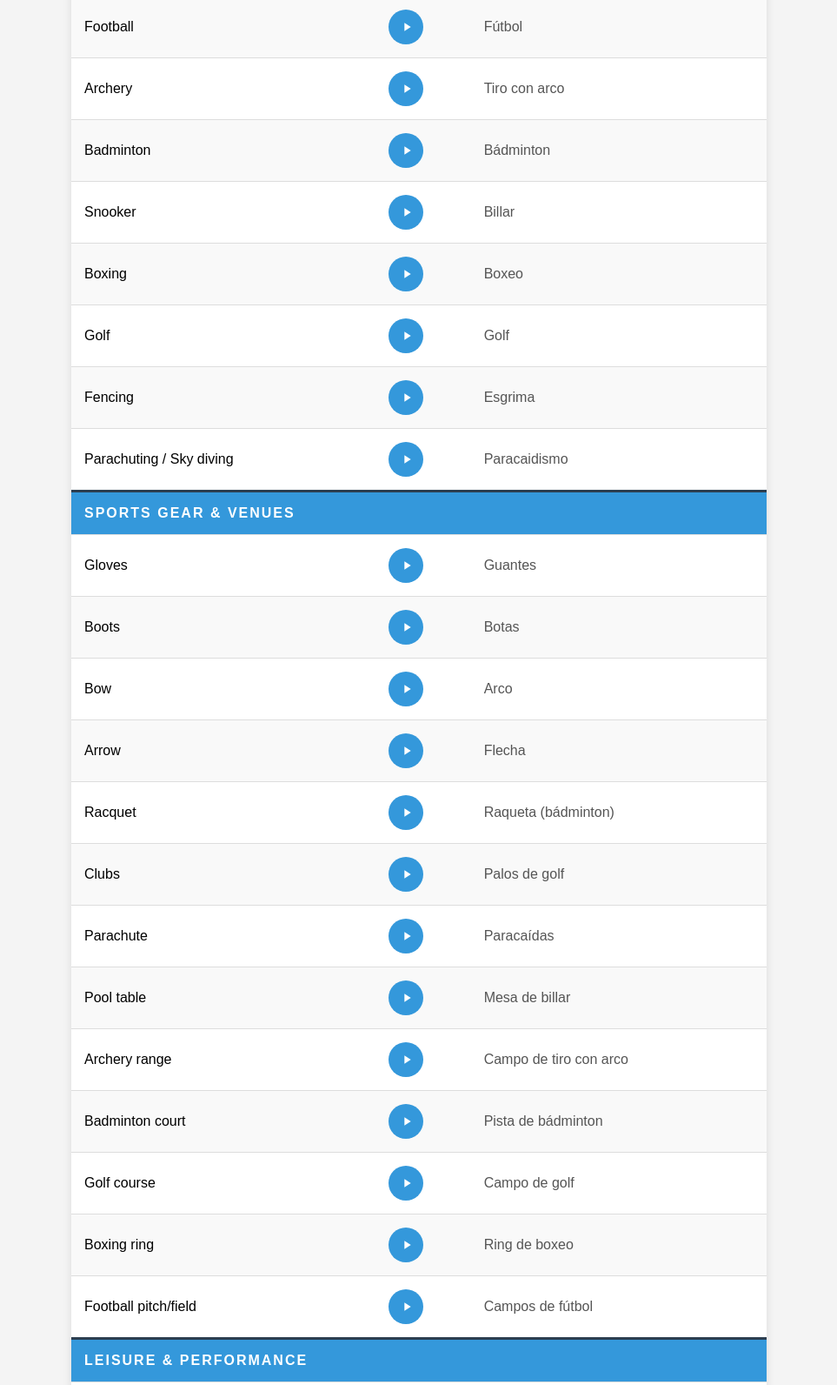
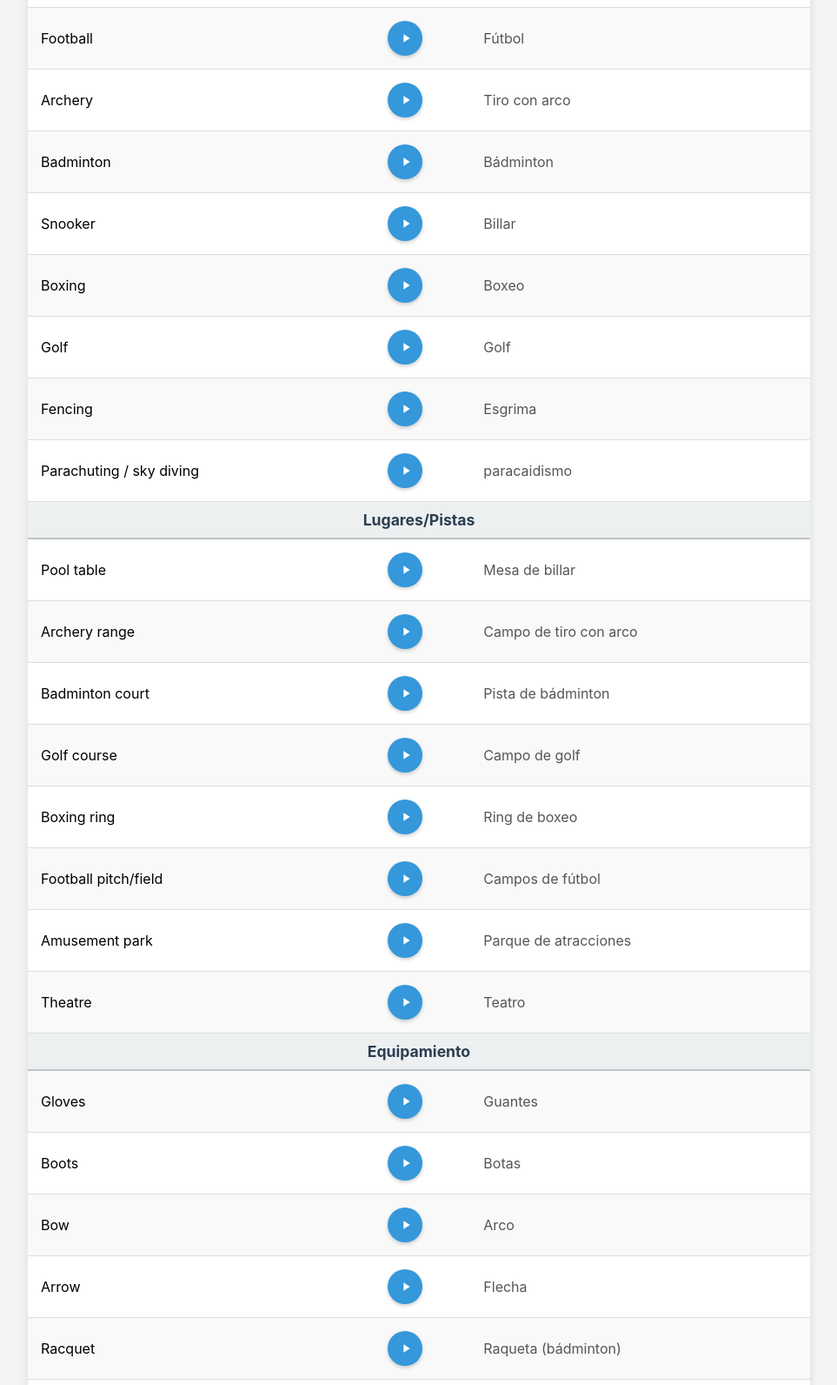
Before and after one commit to dtalentoweb-dot/Unit-3-vocabulary, a plain HTML site: page index.html in a window 1280 px wide. Shown: the part 840-2432 px from the top of the page at 87% size, without its empty margins (158-1121 px from the left). Drawn offline with Linux system fonts and the light colour scheme.

Commit message:
Update index.html

```diff
--- a/index.html
+++ b/index.html
@@ -5,17 +5,23 @@
 <meta name="viewport" content="width=device-width, initial-scale=1.0">
 <title>Vocabulario Deportes y Ocio</title>
 <style>
-    /* ESTILOS DE LA TABLA - Mismos estilos que el archivo original */
-    body { font-family: Arial, sans-serif; padding: 20px; background-color: #f4f4f4; }
+    /* ESTILOS BASE Y FUENTE */
+    body {
+        font-family: 'Inter', Arial, sans-serif;
+        padding: 20px;
+        background-color: #f4f4f4;
+    }
 
+    /* ESTILOS DE LA TABLA */
     .vocab-table {
         width: 100%;
-        max-width: 800px;
-        margin: 0 auto;
+        max-width: 900px;
+        margin: 20px auto;
         border-collapse: collapse;
         background-color: white;
-        box-shadow: 0 0 10px rgba(0,0,0,0.1);
-        margin-bottom: 30px;
+        box-shadow: 0 4px 12px rgba(0,0,0,0.1);
+        border-radius: 8px;
+        overflow: hidden;
     }
 
     .vocab-table th, .vocab-table td {
@@ -33,21 +39,22 @@
         letter-spacing: 1px;
     }
 
-    .vocab-table tr:nth-child(even) { background-color: #f9f9f9; }
-    .vocab-table tr:hover { background-color: #f1f1f1; }
+    .vocab-table tr:nth-child(even):not(.category-row) { background-color: #f9f9f9; }
+    .vocab-table tr:hover:not(.category-row) { background-color: #f1f1f1; }
 
+    /* Columnas específicas */
     .col-audio { text-align: center; width: 80px; }
     .col-spanish { color: #555; }
 
-    /* Estilo para las categorías/separadores */
-    .category-header {
-        background-color: #3498db;
-        color: white;
+    /* Fila de categoría */
+    .category-row td {
+        background-color: #ecf0f1;
+        font-weight: bold;
         text-align: center;
-        font-weight: bold;
-        text-transform: uppercase;
-        letter-spacing: 2px;
-        border-top: 3px solid #2c3e50;
+        font-size: 1.1em;
+        padding: 10px;
+        border-bottom: 2px solid #bdc3c7;
+        color: #2c3e50;
     }
 
     /* ESTILO DEL BOTÓN PLAY */
@@ -63,6 +70,7 @@
         align-items: center;
         justify-content: center;
         transition: transform 0.1s, background-color 0.2s;
+        box-shadow: 0 2px 4px rgba(0,0,0,0.2);
     }
 
     .play-btn:hover { background-color: #2980b9; transform: scale(1.1); }
@@ -79,11 +87,12 @@
         <tr>
             <th>ENGLISH</th>
             <th class="col-audio">AUDIO</th>
-            <th>ESPAÑOL</th>
+            <th>ESPA&Ntilde;OL</th>
         </tr>
     </thead>
     <tbody>
-        <tr><td colspan="3" class="category-header">SPORTS & ACTIVITIES</td></tr>
+        <tr class="category-row"><td colspan="3">Deportes y Actividades</td></tr>
+
         <tr><td>Hang-gliding</td><td class="col-audio"><audio id="aud-hanggliding" src="hanggliding.mp3"></audio><button class="play-btn" onclick="playAudio('aud-hanggliding')"><svg viewBox="0 0 24 24"><path d="M8 5v14l11-7z"/></svg></button></td><td class="col-spanish">Ala delta</td></tr>
         <tr><td>Tennis</td><td class="col-audio"><audio id="aud-tennis" src="tennis.mp3"></audio><button class="play-btn" onclick="playAudio('aud-tennis')"><svg viewBox="0 0 24 24"><path d="M8 5v14l11-7z"/></svg></button></td><td class="col-spanish">Tenis</td></tr>
         <tr><td>Snowboarding</td><td class="col-audio"><audio id="aud-snowboarding" src="snowboarding.mp3"></audio><button class="play-btn" onclick="playAudio('aud-snowboarding')"><svg viewBox="0 0 24 24"><path d="M8 5v14l11-7z"/></svg></button></td><td class="col-spanish">Snowboard</td></tr>
@@ -94,39 +103,46 @@
         <tr><td>Motor racing</td><td class="col-audio"><audio id="aud-motorracing" src="motorracing.mp3"></audio><button class="play-btn" onclick="playAudio('aud-motorracing')"><svg viewBox="0 0 24 24"><path d="M8 5v14l11-7z"/></svg></button></td><td class="col-spanish">Carreras de coches</td></tr>
         <tr><td>Rugby</td><td class="col-audio"><audio id="aud-rugby" src="rugby.mp3"></audio><button class="play-btn" onclick="playAudio('aud-rugby')"><svg viewBox="0 0 24 24"><path d="M8 5v14l11-7z"/></svg></button></td><td class="col-spanish">Rugby</td></tr>
         <tr><td>Ice skating</td><td class="col-audio"><audio id="aud-iceskating" src="iceskating.mp3"></audio><button class="play-btn" onclick="playAudio('aud-iceskating')"><svg viewBox="0 0 24 24"><path d="M8 5v14l11-7z"/></svg></button></td><td class="col-spanish">Patinaje sobre hielo</td></tr>
-        <tr><td>Football</td><td class="col-audio"><audio id="aud-football" src="football.mp3"></audio><button class="play-btn" onclick="playAudio('aud-football')"><svg viewBox="0 0 24 24"><path d="M8 5v14l11-7z"/></svg></button></td><td class="col-spanish">Fútbol</td></tr>
+        <tr><td>Football</td><td class="col-audio"><audio id="aud-football" src="football.mp3"></audio><button class="play-btn" onclick="playAudio('aud-football')"><svg viewBox="0 0 24 24"><path d="M8 5v14l11-7z"/></svg></button></td><td class="col-spanish">F&uacute;tbol</td></tr>
         <tr><td>Archery</td><td class="col-audio"><audio id="aud-archery" src="archery.mp3"></audio><button class="play-btn" onclick="playAudio('aud-archery')"><svg viewBox="0 0 24 24"><path d="M8 5v14l11-7z"/></svg></button></td><td class="col-spanish">Tiro con arco</td></tr>
-        <tr><td>Badminton</td><td class="col-audio"><audio id="aud-badminton" src="badminton.mp3"></audio><button class="play-btn" onclick="playAudio('aud-badminton')"><svg viewBox="0 0 24 24"><path d="M8 5v14l11-7z"/></svg></button></td><td class="col-spanish">Bádminton</td></tr>
+        <tr><td>Badminton</td><td class="col-audio"><audio id="aud-badminton" src="badminton.mp3"></audio><button class="play-btn" onclick="playAudio('aud-badminton')"><svg viewBox="0 0 24 24"><path d="M8 5v14l11-7z"/></svg></button></td><td class="col-spanish">B&aacute;dminton</td></tr>
         <tr><td>Snooker</td><td class="col-audio"><audio id="aud-snooker" src="snooker.mp3"></audio><button class="play-btn" onclick="playAudio('aud-snooker')"><svg viewBox="0 0 24 24"><path d="M8 5v14l11-7z"/></svg></button></td><td class="col-spanish">Billar</td></tr>
         <tr><td>Boxing</td><td class="col-audio"><audio id="aud-boxing" src="boxing.mp3"></audio><button class="play-btn" onclick="playAudio('aud-boxing')"><svg viewBox="0 0 24 24"><path d="M8 5v14l11-7z"/></svg></button></td><td class="col-spanish">Boxeo</td></tr>
         <tr><td>Golf</td><td class="col-audio"><audio id="aud-golf" src="golf.mp3"></audio><button class="play-btn" onclick="playAudio('aud-golf')"><svg viewBox="0 0 24 24"><path d="M8 5v14l11-7z"/></svg></button></td><td class="col-spanish">Golf</td></tr>
         <tr><td>Fencing</td><td class="col-audio"><audio id="aud-fencing" src="fencing.mp3"></audio><button class="play-btn" onclick="playAudio('aud-fencing')"><svg viewBox="0 0 24 24"><path d="M8 5v14l11-7z"/></svg></button></td><td class="col-spanish">Esgrima</td></tr>
-        <tr><td>Parachuting / Sky diving</td><td class="col-audio"><audio id="aud-parachuting" src="parachuting.mp3"></audio><button class="play-btn" onclick="playAudio('aud-parachuting')"><svg viewBox="0 0 24 24"><path d="M8 5v14l11-7z"/></svg></button></td><td class="col-spanish">Paracaidismo</td></tr>
+        <tr><td>Parachuting / sky diving</td><td class="col-audio"><audio id="aud-parachuting__sky_diving" src="parachuting__sky_diving.mp3"></audio><button class="play-btn" onclick="playAudio('aud-parachuting__sky_diving')"><svg viewBox="0 0 24 24"><path d="M8 5v14l11-7z"/></svg></button></td><td class="col-spanish">paracaidismo</td></tr>
 
-        <tr><td colspan="3" class="category-header">SPORTS GEAR & VENUES</td></tr>
+
+        <tr class="category-row"><td colspan="3">Lugares/Pistas</td></tr>
+
+        <tr><td>Pool table</td><td class="col-audio"><audio id="aud-pool_table" src="pool_table.mp3"></audio><button class="play-btn" onclick="playAudio('aud-pool_table')"><svg viewBox="0 0 24 24"><path d="M8 5v14l11-7z"/></svg></button></td><td class="col-spanish">Mesa de billar</td></tr>
+        <tr><td>Archery range</td><td class="col-audio"><audio id="aud-archery_range" src="archery_range.mp3"></audio><button class="play-btn" onclick="playAudio('aud-archery_range')"><svg viewBox="0 0 24 24"><path d="M8 5v14l11-7z"/></svg></button></td><td class="col-spanish">Campo de tiro con arco</td></tr>
+        <tr><td>Badminton court</td><td class="col-audio"><audio id="aud-badminton_court" src="badminton_court.mp3"></audio><button class="play-btn" onclick="playAudio('aud-badminton_court')"><svg viewBox="0 0 24 24"><path d="M8 5v14l11-7z"/></svg></button></td><td class="col-spanish">Pista de b&aacute;dminton</td></tr>
+        <tr><td>Golf course</td><td class="col-audio"><audio id="aud-golf_course" src="golf_course.mp3"></audio><button class="play-btn" onclick="playAudio('aud-golf_course')"><svg viewBox="0 0 24 24"><path d="M8 5v14l11-7z"/></svg></button></td><td class="col-spanish">Campo de golf</td></tr>
+        <tr><td>Boxing ring</td><td class="col-audio"><audio id="aud-boxing_ring" src="boxing_ring.mp3"></audio><button class="play-btn" onclick="playAudio('aud-boxing_ring')"><svg viewBox="0 0 24 24"><path d="M8 5v14l11-7z"/></svg></button></td><td class="col-spanish">Ring de boxeo</td></tr>
+        <tr><td>Football pitch/field</td><td class="col-audio"><audio id="aud-football_pitch_field" src="football_pitch_field.mp3"></audio><button class="play-btn" onclick="playAudio('aud-football_pitch_field')"><svg viewBox="0 0 24 24"><path d="M8 5v14l11-7z"/></svg></button></td><td class="col-spanish">Campos de f&uacute;tbol</td></tr>
+        <tr><td>Amusement park</td><td class="col-audio"><audio id="aud-amusement_park" src="amusement_park.mp3"></audio><button class="play-btn" onclick="playAudio('aud-amusement_park')"><svg viewBox="0 0 24 24"><path d="M8 5v14l11-7z"/></svg></button></td><td class="col-spanish">Parque de atracciones</td></tr>
+        <tr><td>Theatre</td><td class="col-audio"><audio id="aud-theatre" src="theatre.mp3"></audio><button class="play-btn" onclick="playAudio('aud-theatre')"><svg viewBox="0 0 24 24"><path d="M8 5v14l11-7z"/></svg></button></td><td class="col-spanish">Teatro</td></tr>
+
+        <tr class="category-row"><td colspan="3">Equipamiento</td></tr>
+
         <tr><td>Gloves</td><td class="col-audio"><audio id="aud-gloves" src="gloves.mp3"></audio><button class="play-btn" onclick="playAudio('aud-gloves')"><svg viewBox="0 0 24 24"><path d="M8 5v14l11-7z"/></svg></button></td><td class="col-spanish">Guantes</td></tr>
         <tr><td>Boots</td><td class="col-audio"><audio id="aud-boots" src="boots.mp3"></audio><button class="play-btn" onclick="playAudio('aud-boots')"><svg viewBox="0 0 24 24"><path d="M8 5v14l11-7z"/></svg></button></td><td class="col-spanish">Botas</td></tr>
         <tr><td>Bow</td><td class="col-audio"><audio id="aud-bow" src="bow.mp3"></audio><button class="play-btn" onclick="playAudio('aud-bow')"><svg viewBox="0 0 24 24"><path d="M8 5v14l11-7z"/></svg></button></td><td class="col-spanish">Arco</td></tr>
         <tr><td>Arrow</td><td class="col-audio"><audio id="aud-arrow" src="arrow.mp3"></audio><button class="play-btn" onclick="playAudio('aud-arrow')"><svg viewBox="0 0 24 24"><path d="M8 5v14l11-7z"/></svg></button></td><td class="col-spanish">Flecha</td></tr>
-        <tr><td>Racquet</td><td class="col-audio"><audio id="aud-racquet" src="racquet.mp3"></audio><button class="play-btn" onclick="playAudio('aud-racquet')"><svg viewBox="0 0 24 24"><path d="M8 5v14l11-7z"/></svg></button></td><td class="col-spanish">Raqueta (bádminton)</td></tr>
+        <tr><td>Racquet</td><td class="col-audio"><audio id="aud-racquet" src="racquet.mp3"></audio><button class="play-btn" onclick="playAudio('aud-racquet')"><svg viewBox="0 0 24 24"><path d="M8 5v14l11-7z"/></svg></button></td><td class="col-spanish">Raqueta (b&aacute;dminton)</td></tr>
         <tr><td>Clubs</td><td class="col-audio"><audio id="aud-clubs" src="clubs.mp3"></audio><button class="play-btn" onclick="playAudio('aud-clubs')"><svg viewBox="0 0 24 24"><path d="M8 5v14l11-7z"/></svg></button></td><td class="col-spanish">Palos de golf</td></tr>
-        <tr><td>Parachute</td><td class="col-audio"><audio id="aud-parachute" src="parachute.mp3"></audio><button class="play-btn" onclick="playAudio('aud-parachute')"><svg viewBox="0 0 24 24"><path d="M8 5v14l11-7z"/></svg></button></td><td class="col-spanish">Paracaídas</td></tr>
-        <tr><td>Pool table</td><td class="col-audio"><audio id="aud-pooltable" src="pooltable.mp3"></audio><button class="play-btn" onclick="playAudio('aud-pooltable')"><svg viewBox="0 0 24 24"><path d="M8 5v14l11-7z"/></svg></button></td><td class="col-spanish">Mesa de billar</td></tr>
-        <tr><td>Archery range</td><td class="col-audio"><audio id="aud-archeryrange" src="archeryrange.mp3"></audio><button class="play-btn" onclick="playAudio('aud-archeryrange')"><svg viewBox="0 0 24 24"><path d="M8 5v14l11-7z"/></svg></button></td><td class="col-spanish">Campo de tiro con arco</td></tr>
-        <tr><td>Badminton court</td><td class="col-audio"><audio id="aud-badmintoncourt" src="badmintoncourt.mp3"></audio><button class="play-btn" onclick="playAudio('aud-badmintoncourt')"><svg viewBox="0 0 24 24"><path d="M8 5v14l11-7z"/></svg></button></td><td class="col-spanish">Pista de bádminton</td></tr>
-        <tr><td>Golf course</td><td class="col-audio"><audio id="aud-golfcourse" src="golfcourse.mp3"></audio><button class="play-btn" onclick="playAudio('aud-golfcourse')"><svg viewBox="0 0 24 24"><path d="M8 5v14l11-7z"/></svg></button></td><td class="col-spanish">Campo de golf</td></tr>
-        <tr><td>Boxing ring</td><td class="col-audio"><audio id="aud-boxingring" src="boxingring.mp3"></audio><button class="play-btn" onclick="playAudio('aud-boxingring')"><svg viewBox="0 0 24 24"><path d="M8 5v14l11-7z"/></svg></button></td><td class="col-spanish">Ring de boxeo</td></tr>
-        <tr><td>Football pitch/field</td><td class="col-audio"><audio id="aud-footballpitch" src="footballpitch.mp3"></audio><button class="play-btn" onclick="playAudio('aud-footballpitch')"><svg viewBox="0 0 24 24"><path d="M8 5v14l11-7z"/></svg></button></td><td class="col-spanish">Campos de fútbol</td></tr>
+        <tr><td>Roller coaster</td><td class="col-audio"><audio id="aud-roller_coaster" src="roller_coaster.mp3"></audio><button class="play-btn" onclick="playAudio('aud-roller_coaster')"><svg viewBox="0 0 24 24"><path d="M8 5v14l11-7z"/></svg></button></td><td class="col-spanish">Monta&ntilde;a rusa</td></tr>
+        <tr><td>Wheel</td><td class="col-audio"><audio id="aud-wheel" src="wheel.mp3"></audio><button class="play-btn" onclick="playAudio('aud-wheel')"><svg viewBox="0 0 24 24"><path d="M8 5v14l11-7z"/></svg></button></td><td class="col-spanish">Noria</td></tr>
+        <tr><td>Parachute</td><td class="col-audio"><audio id="aud-parachute" src="parachute.mp3"></audio><button class="play-btn" onclick="playAudio('aud-parachute')"><svg viewBox="0 0 24 24"><path d="M8 5v14l11-7z"/></svg></button></td><td class="col-spanish">Paraca&iacute;das</td></tr>
 
-        <tr><td colspan="3" class="category-header">LEISURE & PERFORMANCE</td></tr>
+        <tr class="category-row"><td colspan="3">Otras Actividades/Ocio</td></tr>
+
         <tr><td>Cookery</td><td class="col-audio"><audio id="aud-cookery" src="cookery.mp3"></audio><button class="play-btn" onclick="playAudio('aud-cookery')"><svg viewBox="0 0 24 24"><path d="M8 5v14l11-7z"/></svg></button></td><td class="col-spanish">Cocina (hobby)</td></tr>
-        <tr><td>Gardening</td><td class="col-audio"><audio id="aud-gardening" src="gardening.mp3"></audio><button class="play-btn" onclick="playAudio('aud-gardening')"><svg viewBox="0 0 24 24"><path d="M8 5v14l11-7z"/></svg></button></td><td class="col-spanish">Jardinería</td></tr>
-        <tr><td>Amusement park</td><td class="col-audio"><audio id="aud-amusementpark" src="amusementpark.mp3"></audio><button class="play-btn" onclick="playAudio('aud-amusementpark')"><svg viewBox="0 0 24 24"><path d="M8 5v14l11-7z"/></svg></button></td><td class="col-spanish">Parque de atracciones</td></tr>
-        <tr><td>Roller coaster</td><td class="col-audio"><audio id="aud-rollercoaster" src="rollercoaster.mp3"></audio><button class="play-btn" onclick="playAudio('aud-rollercoaster')"><svg viewBox="0 0 24 24"><path d="M8 5v14l11-7z"/></svg></button></td><td class="col-spanish">Montaña rusa</td></tr>
-        <tr><td>Wheel (Ferris)</td><td class="col-audio"><audio id="aud-wheel" src="wheel.mp3"></audio><button class="play-btn" onclick="playAudio('aud-wheel')"><svg viewBox="0 0 24 24"><path d="M8 5v14l11-7z"/></svg></button></td><td class="col-spanish">Noria</td></tr>
-        <tr><td>Theatre</td><td class="col-audio"><audio id="aud-theatre" src="theatre.mp3"></audio><button class="play-btn" onclick="playAudio('aud-theatre')"><svg viewBox="0 0 24 24"><path d="M8 5v14l11-7z"/></svg></button></td><td class="col-spanish">Teatro</td></tr>
+        <tr><td>Gardening</td><td class="col-audio"><audio id="aud-gardening" src="gardening.mp3"></audio><button class="play-btn" onclick="playAudio('aud-gardening')"><svg viewBox="0 0 24 24"><path d="M8 5v14l11-7z"/></svg></button></td><td class="col-spanish">Jardiner&iacute;a</td></tr>
         <tr><td>Act</td><td class="col-audio"><audio id="aud-act" src="act.mp3"></audio><button class="play-btn" onclick="playAudio('aud-act')"><svg viewBox="0 0 24 24"><path d="M8 5v14l11-7z"/></svg></button></td><td class="col-spanish">Actuar</td></tr>
-        <tr><td>Performance</td><td class="col-audio"><audio id="aud-performance" src="performance.mp3"></audio><button class="play-btn" onclick="playAudio('aud-performance')"><svg viewBox="0 0 24 24"><path d="M8 5v14l11-7z"/></svg></button></td><td class="col-spanish">Actuación</td></tr>
+        <tr><td>Performance</td><td class="col-audio"><audio id="aud-performance" src="performance.mp3"></audio><button class="play-btn" onclick="playAudio('aud-performance')"><svg viewBox="0 0 24 24"><path d="M8 5v14l11-7z"/></svg></button></td><td class="col-spanish">Actuaci&oacute;n</td></tr>
+
     </tbody>
 </table>
 
@@ -143,7 +159,7 @@
 
         // 1. Pausar cualquier otro audio que esté sonando
         document.querySelectorAll('audio').forEach(function(el) {
-            if(el !== audio) {
+            if(el !== audio && !el.paused) {
                 el.pause();
                 el.currentTime = 0;
             }
@@ -151,14 +167,19 @@
 
         // 2. Reproducir o pausar el seleccionado
         if (audio.paused) {
+            // Reiniciar al principio antes de reproducir, por si ya se había acabado
+            audio.currentTime = 0;
             var playPromise = audio.play();
             if (playPromise !== undefined) {
                 playPromise.catch(function(error) {
-                    console.error("ERROR AL REPRODUCIR: Podría ser que el archivo no existe o el nombre está mal escrito (Mayúsculas/Minúsculas).", error);
+                    // Esto suele ocurrir si la reproducción no está iniciada por una interacción del usuario
+                    console.error("ERROR AL REPRODUCIR: Asegúrate de que los archivos MP3 están en la misma carpeta o la URL es correcta. Error:", error);
                 });
             }
         } else {
+            // Si está sonando, pausar y volver al inicio
             audio.pause();
+            audio.currentTime = 0;
         }
     }
 </script>
```
